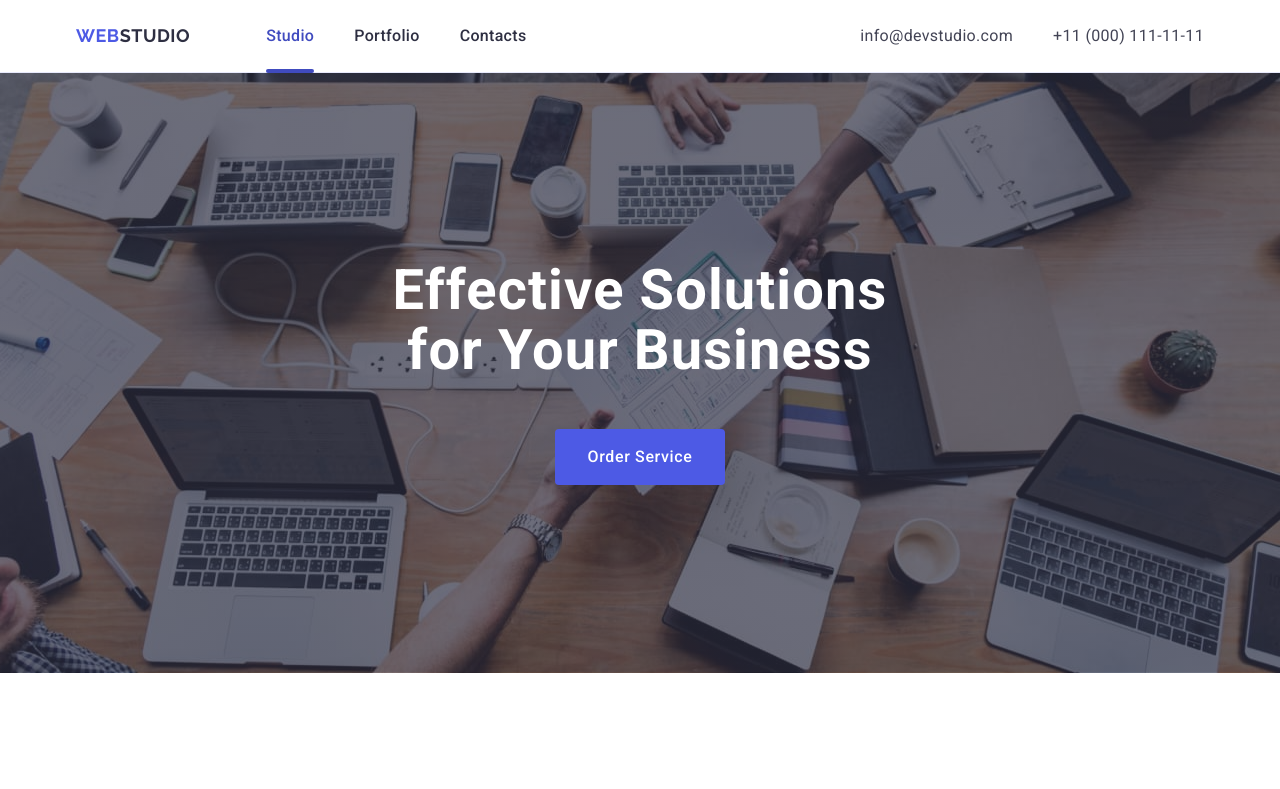
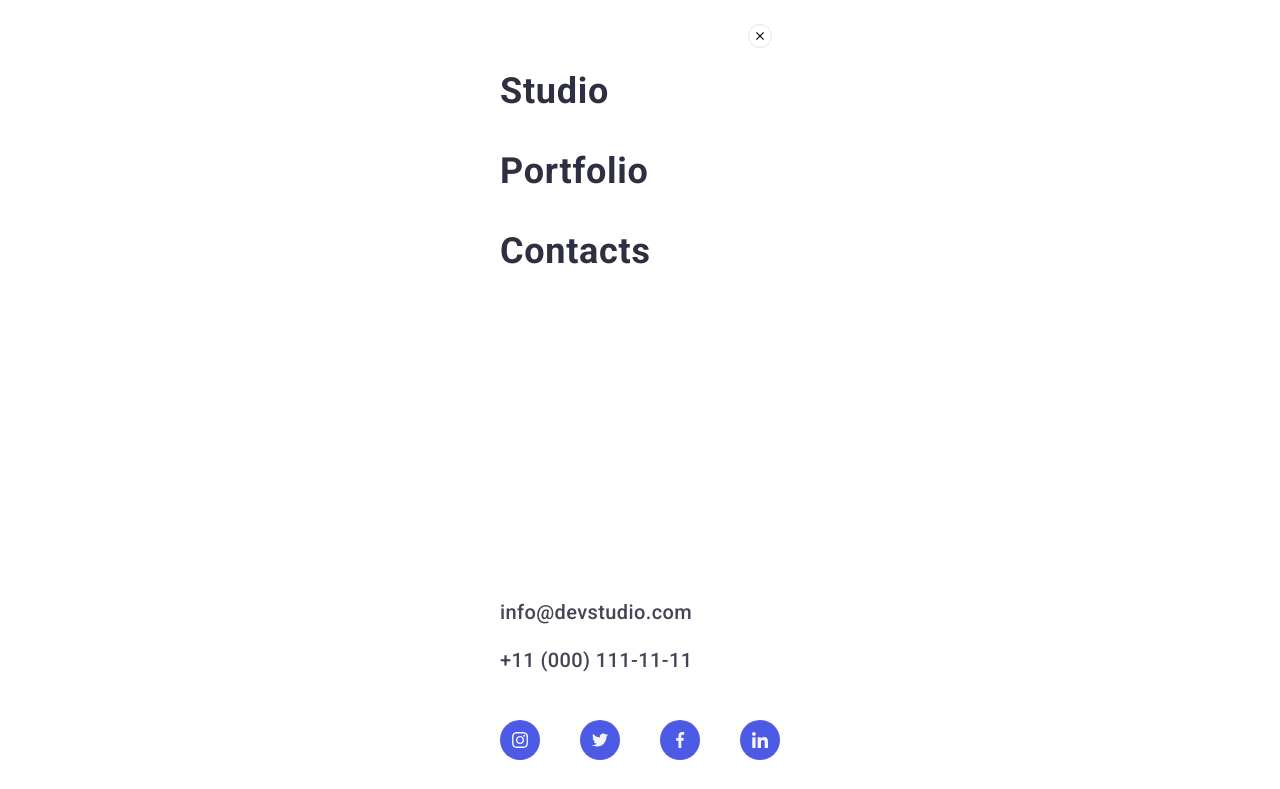
Before and after one commit to migell1415/goit-markup-hw-06, a plain HTML site: page index.html in a window 1280 px wide. Shown: the top 789 px of the page. Drawn offline with nearby package versions, Linux system fonts and the light colour scheme.

Commit message:
update HW-6

```diff
--- a/css/styles.css
+++ b/css/styles.css
@@ -134,7 +134,7 @@ span.logo-studio {
     visibility: hidden;
     transition: opacity 250ms cubic-bezier(0.4, 0, 0.2, 1),
         visibility 250ms cubic-bezier(0.4, 0, 0.2, 1);
-
+    z-index: 1;
 }
 
 .mob-container {
--- a/index.html
+++ b/index.html
@@ -61,7 +61,7 @@
 
       <!-- ===============MOBILE================== -->
       <!-- is-open -->
-      <div class="mob-menu">
+      <div class="mob-menu is-open">
         <div class="mob-container">
           <button type="button" class="modal-close-btn">
             <svg class="menu-close-icon" width="8" height="8">
```
